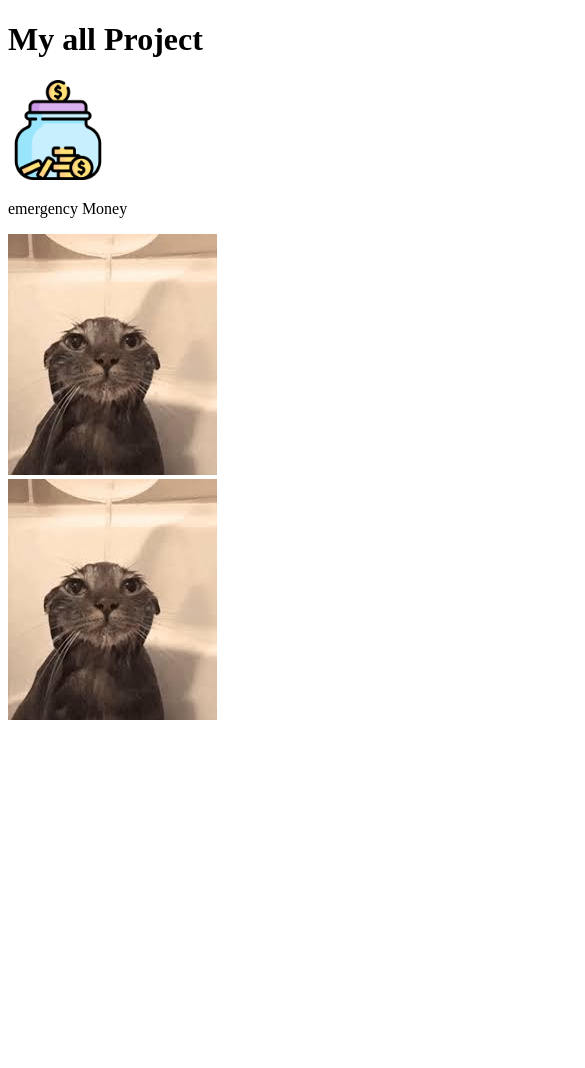
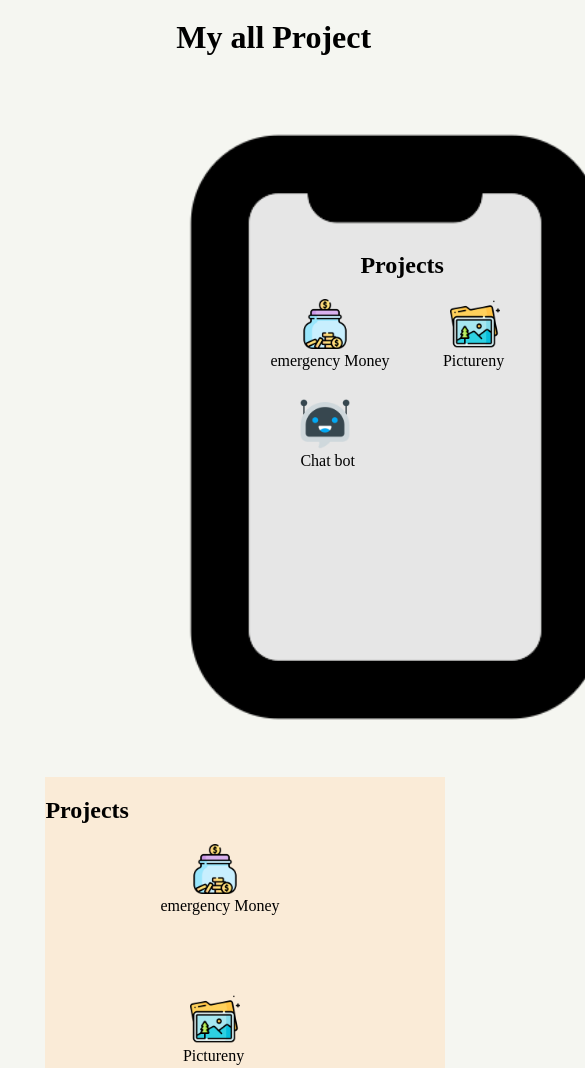
Before and after one commit to pNam0506/Project_resume, a website: page Project.html in a window 390 px wide. Shown: the top 1068 px of the page, 585 px wide, since content can reach past the window. Before the commit the page ends 844 px from the top, so only its background shows below. Drawn offline with Linux system fonts and the light colour scheme.

Commit message:
add detail of project

```diff
--- a/Project.html
+++ b/Project.html
@@ -7,20 +7,55 @@
     <title>Document</title>
 </head>
 <body>
-    <div id="head">
-        <h1>My all Project</h1>
-    </div>
+    <h1 id="name">My all Project</h1>
 
-    <div class="all-project">
-        <div id="emergency">
-            <a id="Pro-One" href="https://pnam0506.github.io/Save-emergency-money/emergency.html"><img id="save_money"  src="./jar.png"></a>
-            <p>emergency Money</p>
+    <div class="All">
+        <div class="Projects">
+
+            <h2>Projects</h2>
+            <div class="all-project">
+                <div class="emergency">
+                    <a id="Pro-One" href="https://pnam0506.github.io/Save-emergency-money/emergency.html"><img id="save_money"  src="./jar.png"></a>
+                    <p id="Emer">emergency Money</p>
+                </div>
+                <div class="emergency">
+                    <a id="Pro-One" href="./second.html"><img id="save_money" src="./gallery.png"></a>
+                    <p id="Pic">Pictureny</p>
+                </div>
+                <div class="emergency">
+                    <a id="Pro-One" href="./second.html"><img id="save_money" src="./chatbot.png"></a>
+                    <p id="chat">Chat bot</p>
+                </div>
+
+            </div>
+
         </div>
+        <div class="document">
+            <h2>Projects</h2>
+            <div class="all-project">
+                <div class="emergency">
+                    <a id="Pro-One" href="https://pnam0506.github.io/Save-emergency-money/emergency.html"><img id="save_money"  src="./jar.png"></a>
+                    <p id="Emer">emergency Money</p>
+                </div>
+                <div class="emergency">
+                    <a id="Pro-One" href="./second.html"><img id="save_money" src="./gallery.png"></a>
+                    <p id="Pic">Pictureny</p>
+                </div>
+                <div class="emergency">
+                    <a id="Pro-One" href="./second.html"><img id="save_money" src="./chatbot.png"></a>
+                    <p id="chat">Chat bot</p>
+                </div>
 
-        <a href="./second.html"><img src="./download.jpg"></a>
-        <a id="Y-one" href="./second.html"><img src="./download.jpg"></a>
+
+            </div>
+
+        </div>
 
     </div>
 
+
+
+
+
 </body>
 </html>
--- a/style.css
+++ b/style.css
@@ -1,4 +1,150 @@
+body{
+    background-color: #F5F6F1
+    ;
+}
+.Projects{
+    height: 500px;
+    width: 700px;
+    background-image: url('./lcd.png');
+    background-size: contain; /* ปรับขนาดให้พอดีโดยคงอัตราส่วน */
+    background-position: center;
+    background-repeat: no-repeat;
 
-.all-project #emergency #save_money {
-    height: 100px;
 }
+h1{
+    margin-left: 45%;
+    margin-top: 5%;
+}
+.Projects h2{
+    margin-left: 45% ;
+}
+.all-project{
+    margin-left: 25%;
+}
+.all-project .emergency{
+    height: 150px;
+    width: 150px;
+}
+.all-project .emergency #save_money {
+    height: 50px;
+    margin-left: 30%;
+
+}
+.all-project .emergency #Emer {
+    margin-left: 10%;
+    margin-top: -1px;
+
+}
+.all-project .emergency #Pic {
+    margin-left: 25%;
+    margin-top: -1px;
+}
+.all-project .emergency #chat {
+    margin-left: 30%;
+    margin-top: -1px;
+}
+.Projects .all-project {
+    display: grid;
+    grid-template-columns: repeat(2, 150px); /* 3 คอลัมน์เริ่มต้น */
+    height: 200px;
+    grid-template-rows: 100px;
+
+}
+/* สำหรับจอเล็ก (มือถือ) */
+@media (max-width: 768px) {
+    .Projects{
+        height: 700px;
+        width: 600px;
+        background-image: url('./tablet.png');
+        background-size: contain; /* ปรับขนาดให้พอดีโดยคงอัตราส่วน */
+        background-position: center;
+        background-repeat: no-repeat;
+    }
+    .Projects h2{
+        margin-left: 43% ;
+        margin-top: 25%;
+    }
+    .Projects .all-project {
+        grid-template-columns: repeat(2, 150px);
+        grid-template-rows: repeat(3, 100px);
+        margin-left: 26%;
+
+
+    }
+}
+
+/* สำหรับจอเล็กมาก (มือถือแนวตั้ง) */
+@media (max-width: 480px) {
+
+    .Projects{
+        height: 700px;
+        width: 700px;
+        background-image: url('./mobile.png');
+        background-size: contain; /* ปรับขนาดให้พอดีโดยคงอัตราส่วน */
+        background-position: center;
+        background-repeat: no-repeat;
+    }
+    .Projects h2{
+        margin-left: 45% ;
+        margin-top: 25%;
+    }
+    .Projects .all-project {
+        grid-template-columns: repeat(2, 150px);
+        grid-template-rows: repeat(3, 100px);
+        margin-left: 30%;
+
+
+    }
+}
+.document .all-project {
+    display: grid;
+    grid-template-columns: repeat(2, 150px); /* 3 คอลัมน์เริ่มต้น */
+    grid-template-rows: 150px;
+
+}
+
+
+/* สำหรับจอเล็ก (มือถือ) */
+@media (max-width: 768px) {
+    .document .all-project {
+        grid-template-columns: repeat(2, 150px); /* 2 คอลัมน์ */
+        grid-template-rows: 150px;
+    }
+}
+
+/* สำหรับจอเล็กมาก (มือถือแนวตั้ง) */
+@media (max-width: 480px) {
+    .document .all-project {
+        grid-template-columns: 150px; /* 1 คอลัมน์ */
+        grid-template-rows: 150px;
+    }
+}
+
+
+.document{
+    background-color: antiquewhite;
+    height: 400px;
+    width: 400px;
+}
+
+
+
+.All{
+    display: grid;
+    grid-template-columns: repeat(2, 1fr); /* 3 คอลัมน์เริ่มต้น */
+    margin-left: 10%;
+    height: 200px;
+}
+/* สำหรับจอเล็ก (มือถือ) */
+@media (max-width: 768px) {
+    .All {
+        grid-template-columns: repeat(1, 1fr); /* 2 คอลัมน์ */
+    }
+}
+
+/* สำหรับจอเล็กมาก (มือถือแนวตั้ง) */
+@media (max-width: 480px) {
+    .All {
+        grid-template-columns: 1fr; /* 1 คอลัมน์ */
+    }
+}
```
Also changed, not shown: chatbot.png (added), gallery.png (added), lcd.png (added), mobile.png (added), tablet.png (added).
